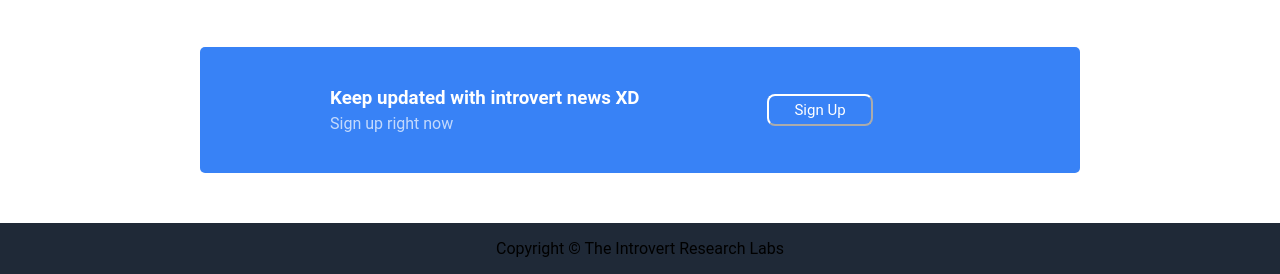
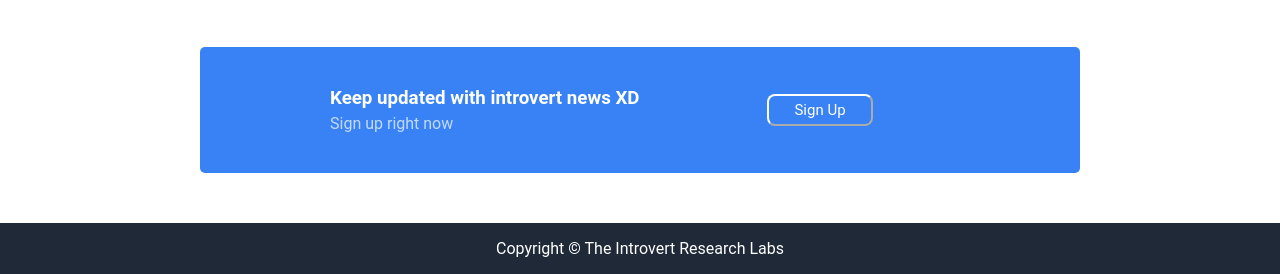
Before and after one commit to darkbits018/landingPage, a plain HTML site: page index.html in a window 1280 px wide. Shown: the part 774-1048 px from the top of the page. Drawn offline with Linux system fonts and the light colour scheme.

Commit message:
css file complete

```diff
--- a/style.css
+++ b/style.css
@@ -193,4 +193,6 @@ h3 {
 
 .footer {
     background-color: #1F2937;
+    color: #fff;
+    font-family: 'Roboto', arial;
 }
```
